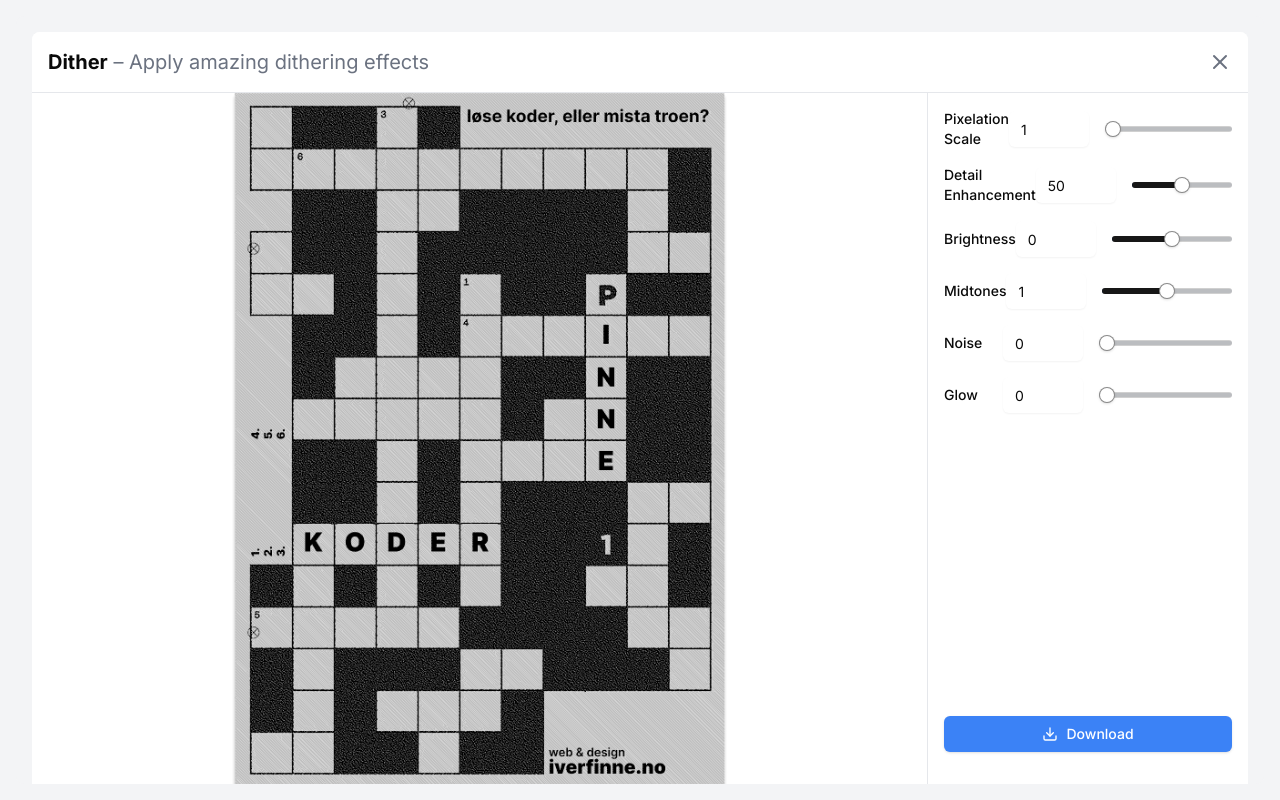
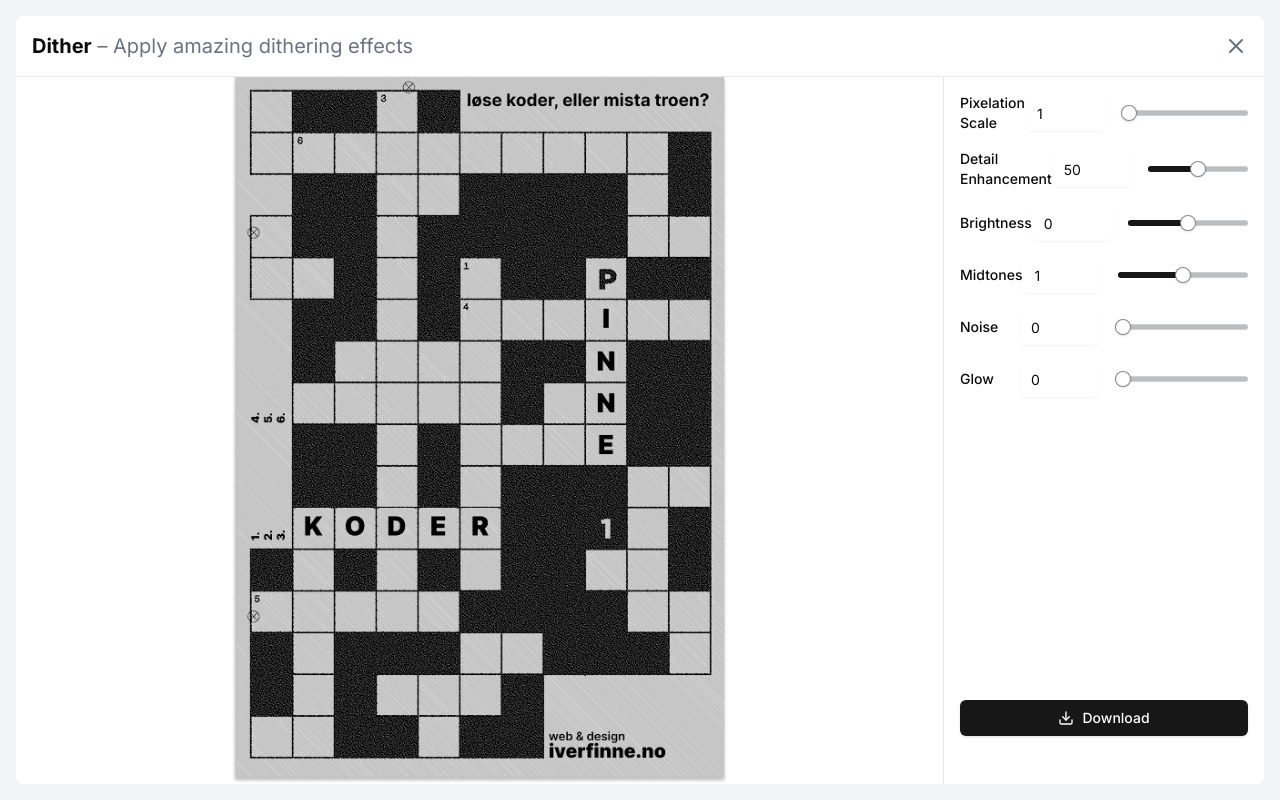
Before and after one commit to lukketsvane/dither, a Next.js app: page / in a window 1280 px wide. Built offline with nearby package versions, Linux system fonts and the light colour scheme.

Commit message:
functional

```diff
--- a/src/app/layout.tsx
+++ b/src/app/layout.tsx
@@ -5,8 +5,8 @@ import { Inter } from 'next/font/google'
 const inter = Inter({ subsets: ['latin'] })
 
 export const metadata: Metadata = {
-  title: 'Displace - Pattern Glass, Noise and Glitch Effects',
-  description: 'Create stunning visual effects with Displace',
+  title: 'Dither - Apply Amazing Dithering Effects',
+  description: 'Create stunning visual effects with Dither',
 }
 
 export default function RootLayout({
--- a/src/components/dither-plugin.tsx
+++ b/src/components/dither-plugin.tsx
@@ -23,7 +23,7 @@ const CustomSlider: React.FC<CustomSliderProps> = ({ value, onChange, min, max,
   return (
     <div className="relative w-full h-1 bg-gray-200 rounded-full">
       <div
-        className="absolute top-0 left-0 h-full bg-blue-500 rounded-l-full"
+        className="absolute top-0 left-0 h-full bg-primary rounded-l-full"
         style={{ width: `${percentage}%` }}
       ></div>
       <Slider
@@ -46,7 +46,7 @@ const ditherAlgorithms = [
   "Noise"
 ]
 
-export default function Home() {
+export default function DisplacePlugin() {
   const [selectedAlgorithm, setSelectedAlgorithm] = useState(0)
   const [pixelationScale, setPixelationScale] = useState(1)
   const [detailEnhancement, setDetailEnhancement] = useState(50)
@@ -86,7 +86,7 @@ export default function Home() {
     const ctx = canvas.getContext('2d')
     if (!ctx) return
 
-    const img = new Image()
+    const img = new window.Image()
     img.crossOrigin = "anonymous"
     img.onload = () => {
       canvas.width = img.width
@@ -336,8 +336,6 @@ export default function Home() {
   }
 
   return (
-    <main className="flex min-h-screen items-center justify-center bg-gray-100">
-      <div className="w-full max-w-7xl h-[calc(100vh-2rem)] m-4 bg-white rounded-lg overflow-hidden">
     <div className="flex flex-col h-full bg-white overflow-hidden">
       <div className="flex items-center justify-between p-4 border-b border-gray-200">
         <h1 className="text-xl">
@@ -476,7 +474,7 @@ export default function Home() {
           </div>
           <div className="flex-grow" />
           <div className="flex gap-2 pb-8">
-                <Button className="flex-1 bg-blue-500 hover:bg-blue-600 text-white" onClick={handleDownload}>
+            <Button className="flex-1 bg-primary hover:bg-primary-dark text-white" onClick={handleDownload}>
               <Download className="w-4 h-4 mr-2" />
               Download
             </Button>
@@ -484,7 +482,5 @@ export default function Home() {
         </div>
       </div>
     </div>
-      </div>
-    </main>
   )
 }
```
Also changed, not shown: 1 other file (tests, documents, lock files or other folders). Lines whose indentation alone changed are shown as unchanged.
